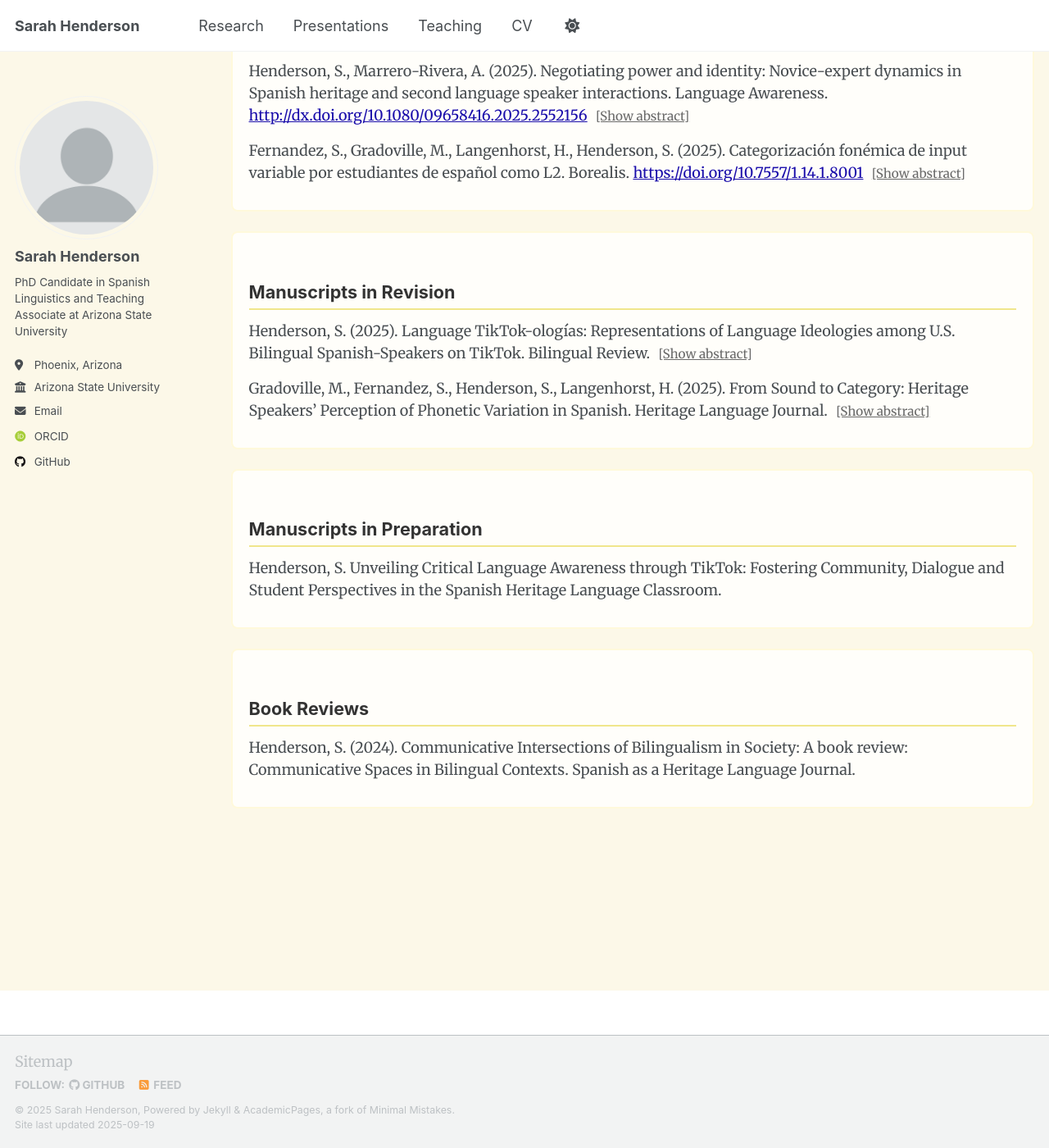
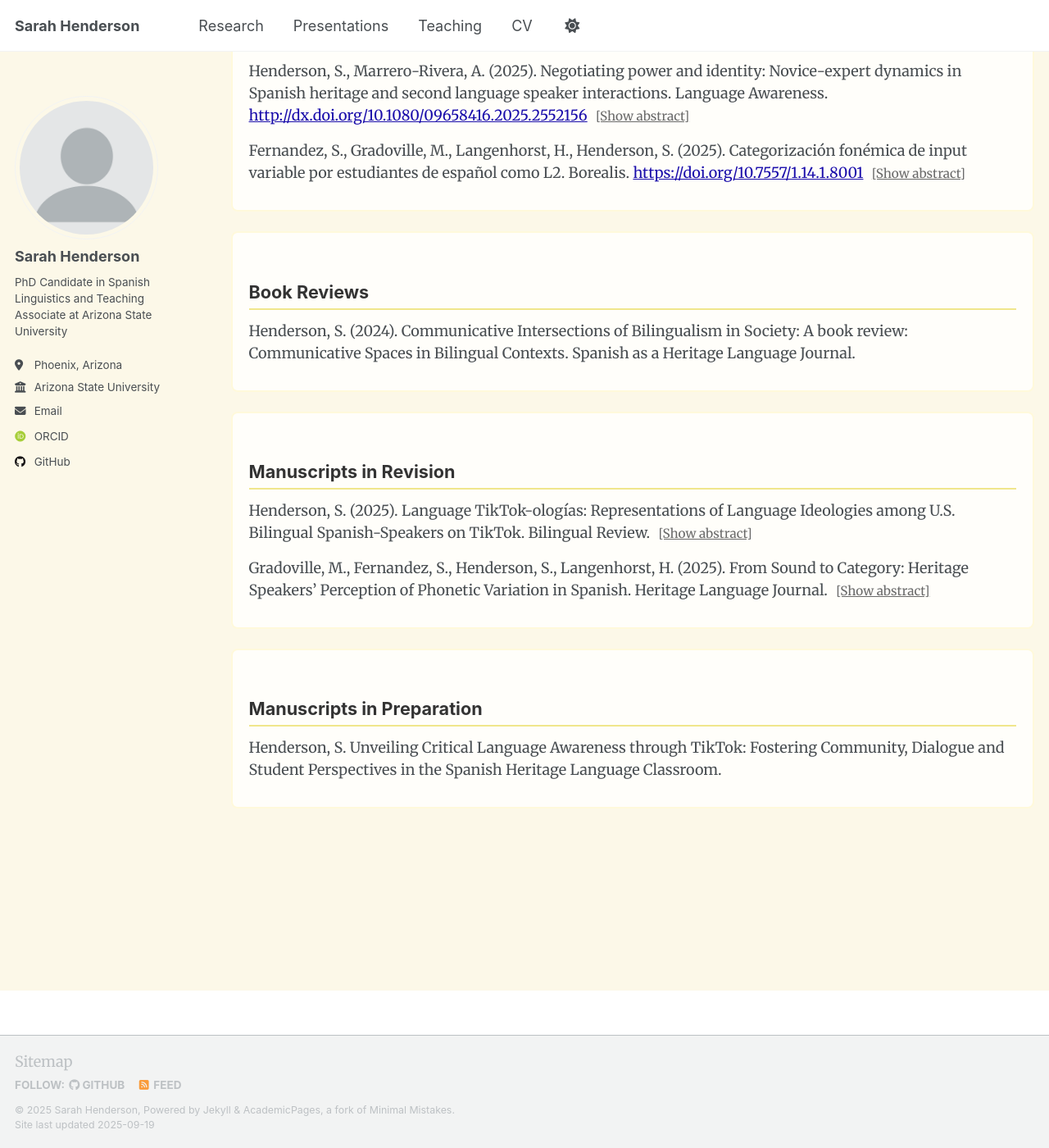
Before and after one commit to sarah-e-henderson/sarah-e-henderson.github.io, a Jekyll site: the page built from _pages/research.md, in a window 1280 px wide and 1400 px high, scrolled down 934 px. Shown: the whole window at 82% size. Built offline with Jekyll 4.4.1, drawn with Linux system fonts in a browser that asks for light colours; some web fonts are replaced; a script that is not in the unit is left out.

Commit message:
Update research.md

```diff
--- a/_pages/research.md
+++ b/_pages/research.md
@@ -104,6 +104,15 @@ Henderson, S. Unveiling Critical Language Awareness through TikTok: Fostering Co
   </div>
 </div>
 
+<!-- Book Reviews -->
+<div class="research-section">
+  <h2>Book Reviews</h2>
+
+  <div class="paper-item">
+    Henderson, S. (2024). Communicative Intersections of Bilingualism in Society: A book review: Communicative Spaces in Bilingual Contexts. Spanish as a Heritage Language Journal.
+  </div>
+</div>
+
 <!-- Manuscripts in Revision -->
 <div class="research-section">
   <h2>Manuscripts in Revision</h2>
@@ -137,14 +146,4 @@ Henderson, S. Unveiling Critical Language Awareness through TikTok: Fostering Co
     Henderson, S. Unveiling Critical Language Awareness through TikTok: Fostering Community, Dialogue and Student Perspectives in the Spanish Heritage Language Classroom.
   </div>
 </div>
-
-<!-- Book Reviews -->
-<div class="research-section">
-  <h2>Book Reviews</h2>
-
-  <div class="paper-item">
-    Henderson, S. (2024). Communicative Intersections of Bilingualism in Society: A book review: Communicative Spaces in Bilingual Contexts. Spanish as a Heritage Language Journal.
-  </div>
-</div>
-
 {% endraw %}
```
